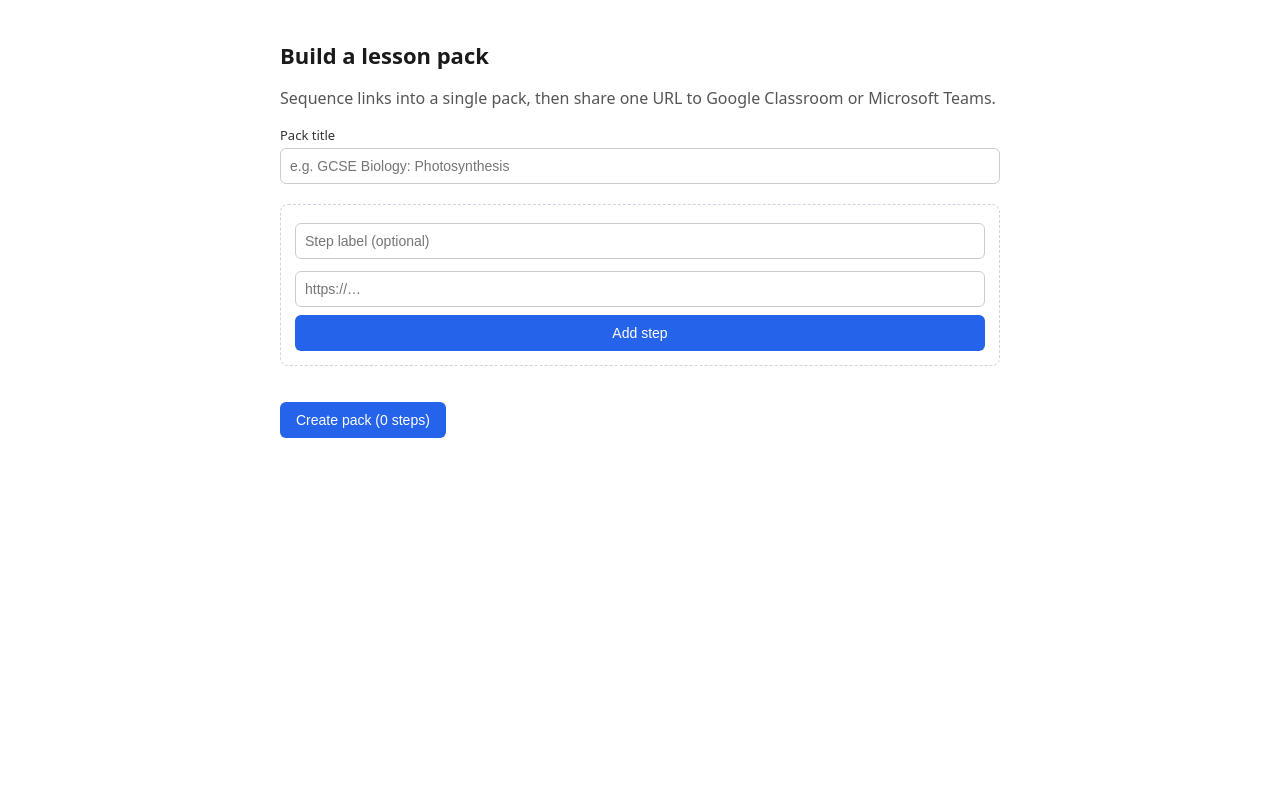
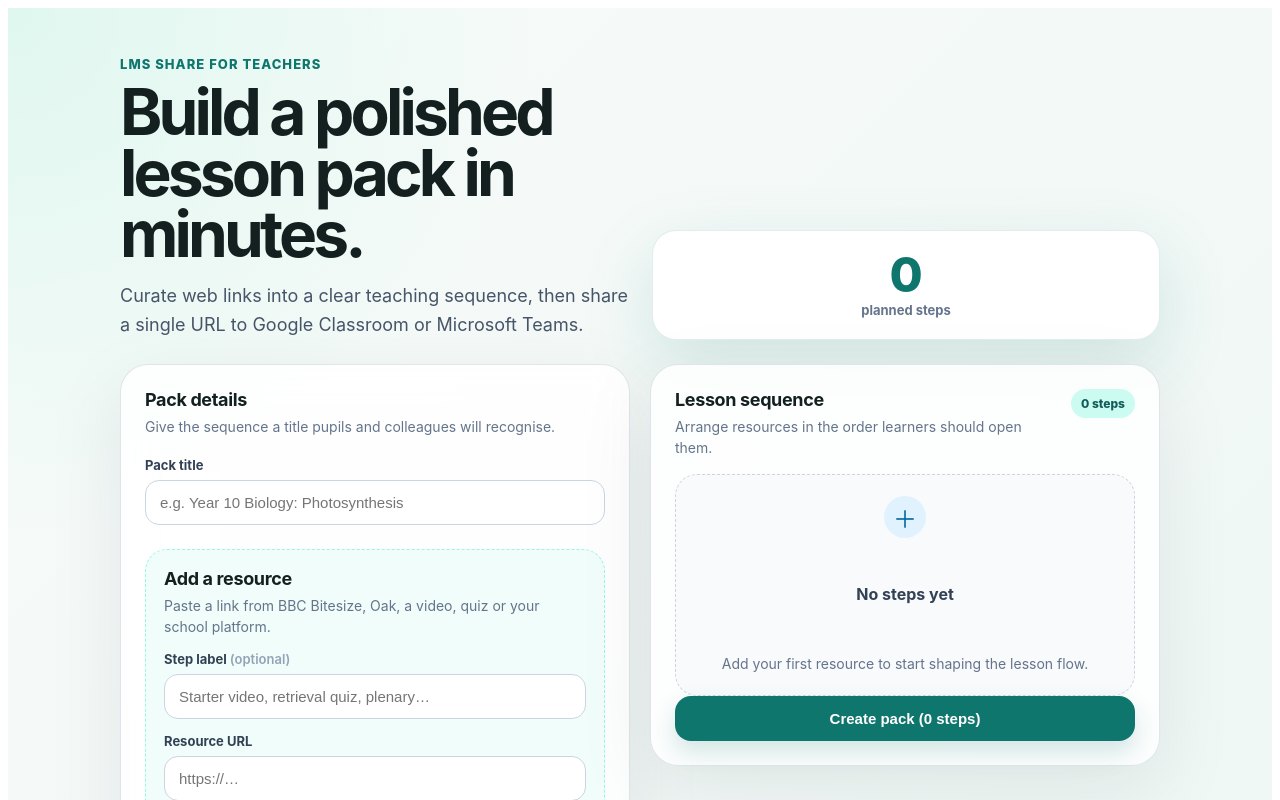
Before and after one commit to ragpark/lms-share, a React (Vite) app: page / in a window 1280 px wide. Shown: the top 800 px of the page. Built offline with nearby package versions, Linux system fonts and the light colour scheme.

Commit message:
Refresh lesson pack UI

```diff
--- a/src/PackBuilder.jsx
+++ b/src/PackBuilder.jsx
@@ -81,12 +81,16 @@ export default function PackBuilder() {
   if (result) {
     const packUrl = `${window.location.origin}${result.url}`;
     return (
-      <main style={styles.main}>
+      <PageShell>
+        <section style={styles.successCard}>
+          <div style={styles.eyebrow}>Ready for class</div>
           <h1 style={styles.h1}>Lesson pack created</h1>
-        <p style={styles.note}>Share this single link — it opens the whole sequence:</p>
+          <p style={styles.note}>Share one tidy link that opens the full sequence for your learners.</p>
           <a href={packUrl} style={styles.packLink}>{packUrl}</a>
 
-        <h2 style={styles.h2}>Share to a class</h2>
+          <div style={styles.divider} />
+          <h2 style={styles.h2}>Send to your VLE</h2>
+          <p style={styles.microcopy}>Choose the platform your school uses and post this pack as an assignment.</p>
           <ShareToClass
             resource={{
               url: packUrl,
@@ -102,23 +106,36 @@ export default function PackBuilder() {
               Build another pack
             </button>
           </p>
-      </main>
+        </section>
+      </PageShell>
     );
   }
 
   return (
-    <main style={styles.main}>
-      <h1 style={styles.h1}>Build a lesson pack</h1>
-      <p style={styles.note}>
-        Sequence links into a single pack, then share one URL to Google Classroom or Microsoft Teams.
+    <PageShell>
+      <section style={styles.hero}>
+        <div>
+          <div style={styles.eyebrow}>LMS Share for teachers</div>
+          <h1 style={styles.heroTitle}>Build a polished lesson pack in minutes.</h1>
+          <p style={styles.heroText}>
+            Curate web links into a clear teaching sequence, then share a single URL to Google Classroom or Microsoft Teams.
           </p>
+        </div>
+        <div style={styles.statCard} aria-label={`${items.length} steps currently in this pack`}>
+          <span style={styles.statNumber}>{items.length}</span>
+          <span style={styles.statLabel}>planned {items.length === 1 ? 'step' : 'steps'}</span>
+        </div>
+      </section>
+
+      <div style={styles.layout}>
+        <section style={styles.panel} aria-labelledby="pack-details">
+          <h2 id="pack-details" style={styles.panelTitle}>Pack details</h2>
+          <p style={styles.panelHint}>Give the sequence a title pupils and colleagues will recognise.</p>
 
           {importedStep && (
             <section style={styles.importBox} aria-label="Imported browser tab">
               <strong>Imported from browser extension</strong>
-          <p style={styles.importText}>
-            Review this page, then add it as a step in your lesson pack.
-          </p>
+              <p style={styles.importText}>Review this page, then add it as a step in your lesson pack.</p>
               <div style={styles.href}>{importedStep.title}</div>
               <div style={styles.href}>{importedStep.href}</div>
               <button type="button" style={styles.linkButton} onClick={discardImport}>
@@ -130,61 +147,119 @@ export default function PackBuilder() {
           <label style={styles.label}>
             Pack title
             <input value={title} onChange={(e) => setTitle(e.target.value)} style={styles.input}
-          placeholder="e.g. GCSE Biology: Photosynthesis" />
+              placeholder="e.g. Year 10 Biology: Photosynthesis" />
           </label>
 
-      <section style={styles.addBox}>
+          <section style={styles.addBox} aria-labelledby="add-step">
+            <div>
+              <h2 id="add-step" style={styles.panelTitle}>Add a resource</h2>
+              <p style={styles.panelHint}>Paste a link from BBC Bitesize, Oak, a video, quiz or your school platform.</p>
+            </div>
+            <label style={styles.labelCompact}>
+              Step label <span style={styles.optional}>(optional)</span>
               <input value={draftTitle} onChange={(e) => setDraftTitle(e.target.value)} style={styles.input}
-          placeholder="Step label (optional)" />
+                placeholder="Starter video, retrieval quiz, plenary…" />
+            </label>
+            <label style={styles.labelCompact}>
+              Resource URL
               <input value={draftUrl} onChange={(e) => setDraftUrl(e.target.value)} style={styles.input}
                 placeholder="https://…" onKeyDown={(e) => e.key === 'Enter' && addItem()} />
+            </label>
             <button style={styles.primary} onClick={addItem}>Add step</button>
           </section>
 
-      {error && <p style={styles.error}>{error}</p>}
+          {error && <p role="alert" style={styles.error}>{error}</p>}
+        </section>
 
+        <section style={styles.panel} aria-labelledby="lesson-sequence">
+          <div style={styles.sequenceHeader}>
+            <div>
+              <h2 id="lesson-sequence" style={styles.panelTitle}>Lesson sequence</h2>
+              <p style={styles.panelHint}>Arrange resources in the order learners should open them.</p>
+            </div>
+            <span style={styles.countPill}>{items.length} {items.length === 1 ? 'step' : 'steps'}</span>
+          </div>
+
+          {items.length === 0 ? (
+            <div style={styles.emptyState}>
+              <div style={styles.emptyIcon}>＋</div>
+              <strong>No steps yet</strong>
+              <p style={styles.panelHint}>Add your first resource to start shaping the lesson flow.</p>
+            </div>
+          ) : (
             <ol style={styles.list}>
               {items.map((it, i) => (
                 <li key={`${it.href}-${i}`} style={styles.row}>
-            <span style={{ flex: 1 }}>
+                  <span style={styles.stepNumber}>{i + 1}</span>
+                  <span style={{ flex: 1, minWidth: 0 }}>
                     <strong>{it.title}</strong>
                     <br />
                     <span style={styles.href}>{it.href}</span>
                   </span>
                   <span style={styles.controls}>
-              <button style={styles.icon} onClick={() => move(i, -1)} disabled={i === 0}>↑</button>
-              <button style={styles.icon} onClick={() => move(i, 1)} disabled={i === items.length - 1}>↓</button>
-              <button style={styles.icon} onClick={() => removeItem(i)}>✕</button>
+                    <button style={styles.icon} onClick={() => move(i, -1)} disabled={i === 0} aria-label={`Move ${it.title} up`}>↑</button>
+                    <button style={styles.icon} onClick={() => move(i, 1)} disabled={i === items.length - 1} aria-label={`Move ${it.title} down`}>↓</button>
+                    <button style={styles.iconDanger} onClick={() => removeItem(i)} aria-label={`Remove ${it.title}`}>✕</button>
                   </span>
                 </li>
               ))}
             </ol>
+          )}
 
-      <button style={styles.primary} onClick={save} disabled={saving || !title.trim() || items.length === 0}>
+          <button style={styles.primaryWide} onClick={save} disabled={saving || !title.trim() || items.length === 0}>
             {saving ? 'Creating…' : `Create pack (${items.length} step${items.length === 1 ? '' : 's'})`}
           </button>
-    </main>
+        </section>
+      </div>
+    </PageShell>
   );
 }
 
+function PageShell({ children }) {
+  return <main style={styles.main}>{children}</main>;
+}
+
 const styles = {
-  main: { maxWidth: 720, margin: '40px auto', padding: '0 20px', fontFamily: 'system-ui, -apple-system, sans-serif', color: '#1a1a1a' },
-  h1: { fontSize: 22, marginBottom: 6 },
-  h2: { fontSize: 16, marginTop: 28 },
-  note: { color: '#555', lineHeight: 1.5 },
-  label: { display: 'block', fontSize: 13, color: '#333', marginTop: 16 },
-  input: { display: 'block', width: '100%', padding: 9, marginTop: 4, border: '1px solid #ccc', borderRadius: 6, fontSize: 14, boxSizing: 'border-box' },
-  addBox: { display: 'grid', gap: 8, margin: '20px 0', padding: 14, border: '1px dashed #cbd5e1', borderRadius: 8 },
-  importBox: { display: 'grid', gap: 6, margin: '18px 0', padding: 14, border: '1px solid #bfdbfe', borderRadius: 8, background: '#eff6ff' },
-  importText: { color: '#1e3a8a', fontSize: 13, margin: 0 },
-  list: { listStyle: 'decimal', paddingLeft: 22, display: 'grid', gap: 8, margin: '16px 0' },
-  row: { display: 'flex', alignItems: 'center', gap: 12, padding: '10px 12px', border: '1px solid #e2e2e2', borderRadius: 8 },
+  main: { minHeight: '100vh', padding: '48px 20px 64px', fontFamily: 'Inter, ui-sans-serif, system-ui, -apple-system, BlinkMacSystemFont, "Segoe UI", sans-serif', color: '#13201f', background: 'radial-gradient(circle at top left, #dff7ef 0, transparent 34%), linear-gradient(135deg, #f8fbfa 0%, #eef7f4 100%)', boxSizing: 'border-box' },
+  hero: { maxWidth: 1040, margin: '0 auto 24px', display: 'grid', gridTemplateColumns: 'repeat(auto-fit, minmax(260px, 1fr))', gap: 24, alignItems: 'end' },
+  eyebrow: { color: '#0f766e', fontSize: 13, fontWeight: 800, letterSpacing: '.08em', textTransform: 'uppercase', marginBottom: 10 },
+  heroTitle: { fontSize: 'clamp(34px, 6vw, 64px)', lineHeight: .95, letterSpacing: '-.06em', margin: 0, maxWidth: 760 },
+  heroText: { color: '#475569', fontSize: 18, lineHeight: 1.6, margin: '18px 0 0', maxWidth: 710 },
+  statCard: { minWidth: 132, padding: 20, borderRadius: 24, background: '#fff', boxShadow: '0 24px 70px rgba(15, 118, 110, .15)', border: '1px solid rgba(15, 118, 110, .12)', textAlign: 'center' },
+  statNumber: { display: 'block', fontSize: 48, fontWeight: 850, color: '#0f766e', lineHeight: 1 },
+  statLabel: { color: '#64748b', fontSize: 13, fontWeight: 700 },
+  layout: { maxWidth: 1040, margin: '0 auto', display: 'grid', gridTemplateColumns: 'repeat(auto-fit, minmax(320px, 1fr))', gap: 20, alignItems: 'start' },
+  panel: { background: 'rgba(255,255,255,.86)', border: '1px solid rgba(148,163,184,.28)', borderRadius: 28, padding: 24, boxShadow: '0 24px 80px rgba(15, 23, 42, .08)', backdropFilter: 'blur(16px)' },
+  successCard: { maxWidth: 760, margin: '0 auto', background: 'rgba(255,255,255,.9)', border: '1px solid rgba(148,163,184,.28)', borderRadius: 32, padding: 32, boxShadow: '0 24px 80px rgba(15, 23, 42, .1)' },
+  h1: { fontSize: 42, letterSpacing: '-.04em', margin: '0 0 8px' },
+  h2: { fontSize: 20, margin: '0 0 8px' },
+  panelTitle: { fontSize: 18, letterSpacing: '-.02em', margin: 0 },
+  panelHint: { color: '#64748b', lineHeight: 1.5, margin: '6px 0 0', fontSize: 14 },
+  note: { color: '#475569', lineHeight: 1.6, marginTop: 0 },
+  microcopy: { color: '#64748b', fontSize: 14, marginTop: 0 },
+  label: { display: 'block', fontSize: 13, fontWeight: 750, color: '#334155', marginTop: 20 },
+  labelCompact: { display: 'block', fontSize: 13, fontWeight: 750, color: '#334155' },
+  optional: { color: '#94a3b8', fontWeight: 600 },
+  input: { display: 'block', width: '100%', padding: '13px 14px', marginTop: 7, border: '1px solid #cbd5e1', borderRadius: 14, fontSize: 15, boxSizing: 'border-box', background: '#fff', color: '#0f172a', outlineColor: '#0f766e' },
+  addBox: { display: 'grid', gap: 14, margin: '24px 0 0', padding: 18, border: '1px dashed #99f6e4', borderRadius: 22, background: '#f0fdfa' },
+  importBox: { display: 'grid', gap: 7, margin: '18px 0', padding: 16, border: '1px solid #99f6e4', borderRadius: 18, background: '#f0fdfa' },
+  importText: { color: '#115e59', fontSize: 13, margin: 0 },
+  sequenceHeader: { display: 'flex', justifyContent: 'space-between', gap: 16, alignItems: 'start', marginBottom: 16 },
+  countPill: { flex: '0 0 auto', padding: '7px 10px', borderRadius: 999, background: '#ccfbf1', color: '#115e59', fontSize: 12, fontWeight: 800 },
+  emptyState: { display: 'grid', placeItems: 'center', textAlign: 'center', minHeight: 220, border: '1px dashed #cbd5e1', borderRadius: 22, background: '#f8fafc', color: '#334155' },
+  emptyIcon: { width: 42, height: 42, display: 'grid', placeItems: 'center', borderRadius: 999, background: '#e0f2fe', color: '#0369a1', fontSize: 24, marginBottom: 4 },
+  list: { listStyle: 'none', padding: 0, display: 'grid', gap: 10, margin: '0 0 18px' },
+  row: { display: 'flex', alignItems: 'center', gap: 12, padding: '14px', border: '1px solid #e2e8f0', borderRadius: 18, background: '#fff' },
+  stepNumber: { width: 34, height: 34, display: 'grid', placeItems: 'center', borderRadius: 999, background: '#134e4a', color: '#fff', fontSize: 13, fontWeight: 800, flex: '0 0 auto' },
   href: { color: '#64748b', fontSize: 12, wordBreak: 'break-all' },
-  controls: { display: 'flex', gap: 4 },
-  icon: { width: 30, height: 30, border: '1px solid #d1d5db', borderRadius: 6, background: '#f8fafc', cursor: 'pointer' },
-  primary: { padding: '10px 16px', border: 'none', borderRadius: 6, background: '#2563eb', color: '#fff', fontSize: 14, cursor: 'pointer' },
-  secondary: { padding: '9px 14px', border: '1px solid #cbd5e1', borderRadius: 6, background: '#fff', fontSize: 14, cursor: 'pointer' },
-  linkButton: { justifySelf: 'start', padding: 0, border: 'none', background: 'transparent', color: '#1d4ed8', textDecoration: 'underline', fontSize: 13, cursor: 'pointer' },
-  error: { color: '#b91c1c', fontSize: 13 },
-  packLink: { display: 'inline-block', margin: '6px 0 4px', color: '#2563eb', wordBreak: 'break-all' },
+  controls: { display: 'flex', gap: 6, flex: '0 0 auto' },
+  icon: { width: 34, height: 34, border: '1px solid #cbd5e1', borderRadius: 12, background: '#f8fafc', cursor: 'pointer', color: '#334155' },
+  iconDanger: { width: 34, height: 34, border: '1px solid #fecaca', borderRadius: 12, background: '#fff7f7', cursor: 'pointer', color: '#b91c1c' },
+  primary: { padding: '12px 18px', border: 'none', borderRadius: 14, background: '#0f766e', color: '#fff', fontSize: 15, fontWeight: 800, cursor: 'pointer', boxShadow: '0 12px 24px rgba(15, 118, 110, .18)' },
+  primaryWide: { width: '100%', padding: '14px 18px', border: 'none', borderRadius: 16, background: '#0f766e', color: '#fff', fontSize: 15, fontWeight: 850, cursor: 'pointer', boxShadow: '0 12px 24px rgba(15, 118, 110, .18)' },
+  secondary: { padding: '11px 16px', border: '1px solid #cbd5e1', borderRadius: 14, background: '#fff', fontSize: 14, fontWeight: 750, cursor: 'pointer', color: '#334155' },
+  linkButton: { justifySelf: 'start', padding: 0, border: 'none', background: 'transparent', color: '#0f766e', textDecoration: 'underline', fontSize: 13, fontWeight: 700, cursor: 'pointer' },
+  error: { color: '#b91c1c', background: '#fef2f2', border: '1px solid #fecaca', borderRadius: 14, padding: '10px 12px', fontSize: 13 },
+  packLink: { display: 'inline-block', margin: '6px 0 4px', color: '#0f766e', wordBreak: 'break-all', fontWeight: 750 },
+  divider: { height: 1, background: '#e2e8f0', margin: '26px 0' },
 };
--- a/src/PackViewer.jsx
+++ b/src/PackViewer.jsx
@@ -44,10 +44,16 @@ export default function PackViewer() {
 
   return (
     <main style={styles.main}>
+      <section style={styles.shell}>
         <header style={styles.header}>
+          <div style={styles.eyebrow}>Lesson pack</div>
           <h1 style={styles.title}>{pack.title}</h1>
+          <p style={styles.intro}>Open each resource in order. Your progress is saved on this device.</p>
+          <div style={styles.progressRow}>
             <div style={styles.progress}>{done} of {total} opened</div>
-        <div style={styles.bar}>
+            <div style={styles.percent}>{total ? Math.round((done / total) * 100) : 0}% complete</div>
+          </div>
+          <div style={styles.bar} aria-hidden="true">
             <div style={{ ...styles.barFill, width: `${total ? (done / total) * 100 : 0}%` }} />
           </div>
         </header>
@@ -74,6 +80,7 @@ export default function PackViewer() {
             </li>
           ))}
         </ol>
+      </section>
     </main>
   );
 }
@@ -83,20 +90,25 @@ function Centered({ children }) {
 }
 
 const styles = {
-  main: { maxWidth: 640, margin: '40px auto', padding: '0 20px', fontFamily: 'system-ui, -apple-system, sans-serif', color: '#1a1a1a' },
-  header: { marginBottom: 20 },
-  title: { fontSize: 22, margin: '0 0 6px' },
-  progress: { fontSize: 13, color: '#64748b', marginBottom: 6 },
-  bar: { height: 6, background: '#e5e7eb', borderRadius: 999, overflow: 'hidden' },
-  barFill: { height: '100%', background: '#2563eb', transition: 'width .2s ease' },
-  list: { listStyle: 'none', padding: 0, margin: 0, display: 'grid', gap: 10 },
-  card: { display: 'flex', alignItems: 'center', gap: 14, padding: '14px 16px', border: '1px solid #e2e2e2', borderRadius: 10, background: '#fff' },
-  cardDone: { background: '#f6fbf7', borderColor: '#cfe9d6' },
-  num: { flex: '0 0 auto', width: 28, height: 28, display: 'grid', placeItems: 'center', borderRadius: 999, background: '#eef2f7', color: '#334155', fontSize: 13, fontWeight: 600 },
-  numDone: { background: '#16a34a', color: '#fff' },
+  main: { minHeight: '100vh', padding: '48px 20px 64px', fontFamily: 'Inter, ui-sans-serif, system-ui, -apple-system, BlinkMacSystemFont, "Segoe UI", sans-serif', color: '#13201f', background: 'radial-gradient(circle at top left, #dff7ef 0, transparent 34%), linear-gradient(135deg, #f8fbfa 0%, #eef7f4 100%)', boxSizing: 'border-box' },
+  shell: { maxWidth: 760, margin: '0 auto' },
+  header: { marginBottom: 20, padding: 28, borderRadius: 30, background: 'rgba(255,255,255,.9)', border: '1px solid rgba(148,163,184,.28)', boxShadow: '0 24px 80px rgba(15, 23, 42, .09)' },
+  eyebrow: { color: '#0f766e', fontSize: 13, fontWeight: 850, letterSpacing: '.08em', textTransform: 'uppercase', marginBottom: 10 },
+  title: { fontSize: 'clamp(32px, 6vw, 54px)', lineHeight: 1, letterSpacing: '-.055em', margin: '0 0 12px' },
+  intro: { color: '#475569', lineHeight: 1.6, margin: '0 0 20px', fontSize: 16 },
+  progressRow: { display: 'flex', justifyContent: 'space-between', gap: 16, marginBottom: 8, fontSize: 13, fontWeight: 750, color: '#475569' },
+  progress: { color: '#0f766e' },
+  percent: { color: '#64748b' },
+  bar: { height: 10, background: '#e2e8f0', borderRadius: 999, overflow: 'hidden' },
+  barFill: { height: '100%', background: 'linear-gradient(90deg, #0f766e, #14b8a6)', transition: 'width .2s ease' },
+  list: { listStyle: 'none', padding: 0, margin: 0, display: 'grid', gap: 12 },
+  card: { display: 'flex', alignItems: 'center', gap: 14, padding: '16px', border: '1px solid rgba(148,163,184,.32)', borderRadius: 22, background: 'rgba(255,255,255,.88)', boxShadow: '0 14px 34px rgba(15, 23, 42, .06)' },
+  cardDone: { background: '#f0fdfa', borderColor: '#99f6e4' },
+  num: { flex: '0 0 auto', width: 38, height: 38, display: 'grid', placeItems: 'center', borderRadius: 999, background: '#e2e8f0', color: '#334155', fontSize: 14, fontWeight: 850 },
+  numDone: { background: '#0f766e', color: '#fff' },
   meta: { flex: 1, minWidth: 0 },
-  itemTitle: { fontWeight: 600, fontSize: 15 },
-  domain: { fontSize: 12, color: '#64748b', marginTop: 2 },
-  open: { flex: '0 0 auto', padding: '8px 14px', border: '1px solid #2563eb', borderRadius: 6, color: '#2563eb', textDecoration: 'none', fontSize: 13, fontWeight: 600 },
-  centered: { display: 'flex', height: '60vh', alignItems: 'center', justifyContent: 'center', color: '#475569', fontFamily: 'system-ui, sans-serif' },
+  itemTitle: { fontWeight: 800, fontSize: 16, color: '#13201f' },
+  domain: { fontSize: 13, color: '#64748b', marginTop: 4 },
+  open: { flex: '0 0 auto', padding: '10px 15px', border: '1px solid #0f766e', borderRadius: 14, color: '#0f766e', background: '#fff', textDecoration: 'none', fontSize: 13, fontWeight: 850 },
+  centered: { display: 'flex', minHeight: '60vh', alignItems: 'center', justifyContent: 'center', color: '#475569', fontFamily: 'Inter, ui-sans-serif, system-ui, sans-serif', background: '#f8fbfa' },
 };
```
Lines whose indentation alone changed are shown as unchanged.
